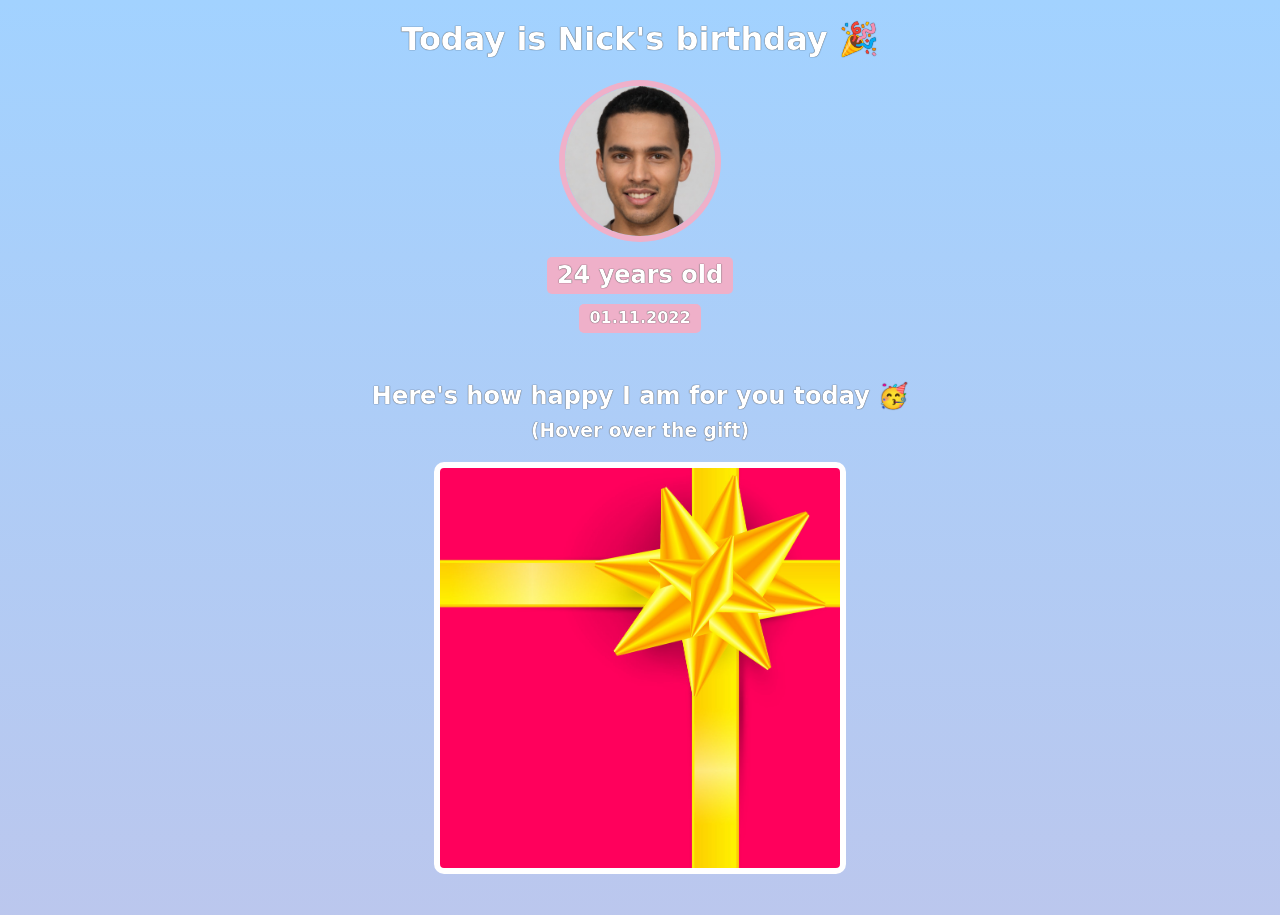
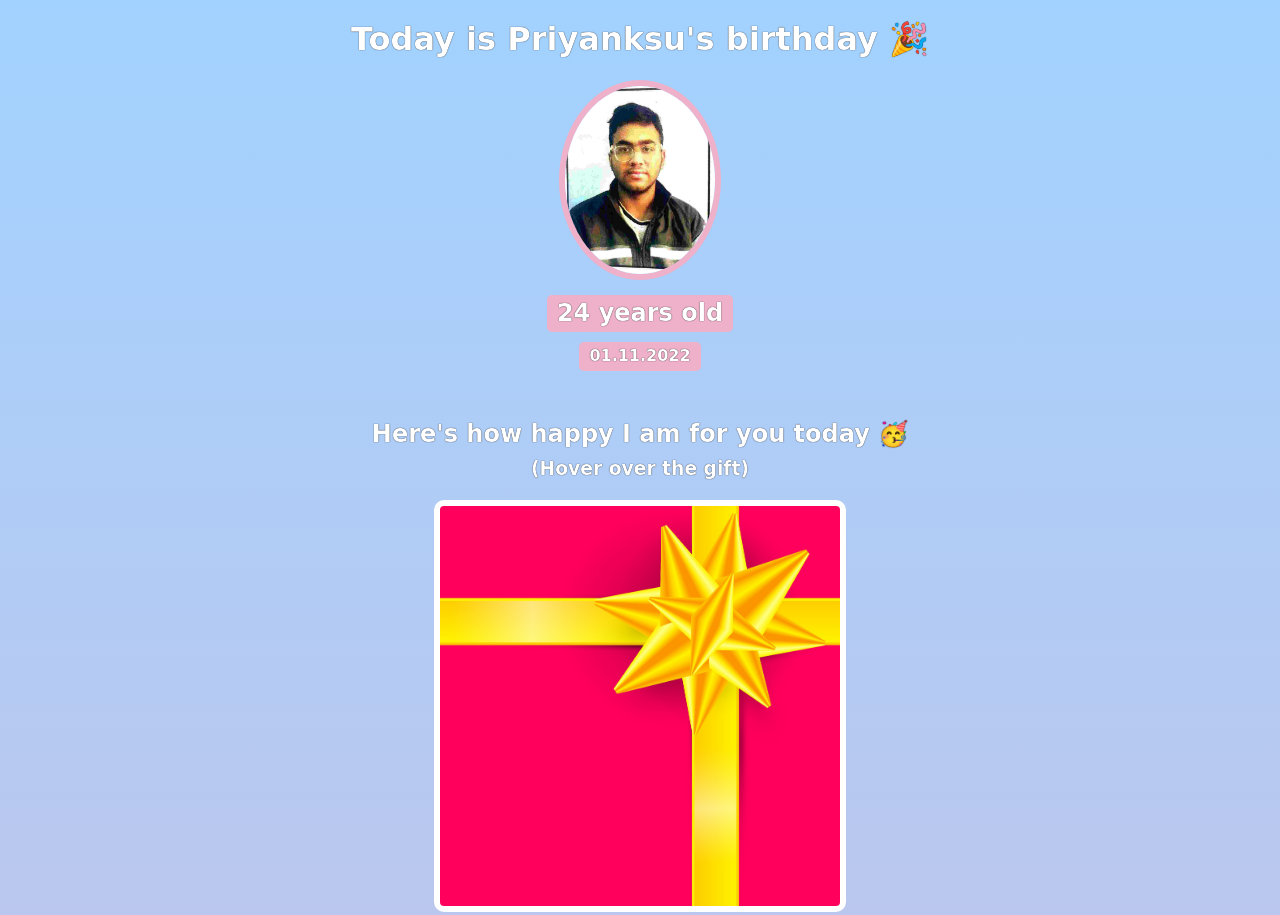
Before and after one commit to Priyanksu28/Birthday-gift-site, a website built with Vite: page index.html in a window 1280 px wide. Shown: the top 915 px of the page. Built offline with nearby package versions, Linux system fonts and the light colour scheme; a web font is replaced by a local one.

Commit message:
Update the changes

```diff
--- a/index.html
+++ b/index.html
@@ -7,8 +7,8 @@
     </head>
     <body>
         <div id="header">
-            <h1>Today is Nick's birthday 🎉</h1>
-            <img id="bff-img" src="images/nick.jpg">
+            <h1>Today is Priyanksu's birthday 🎉</h1>
+            <img id="bff-img" src="images/Me.jpg">
             <h2 id="bday-age">24 years old</h2>
             <h4 id="bday-date">01.11.2022</h4>
         </div>
```
Also changed, not shown: images/Me.jpg (added).
